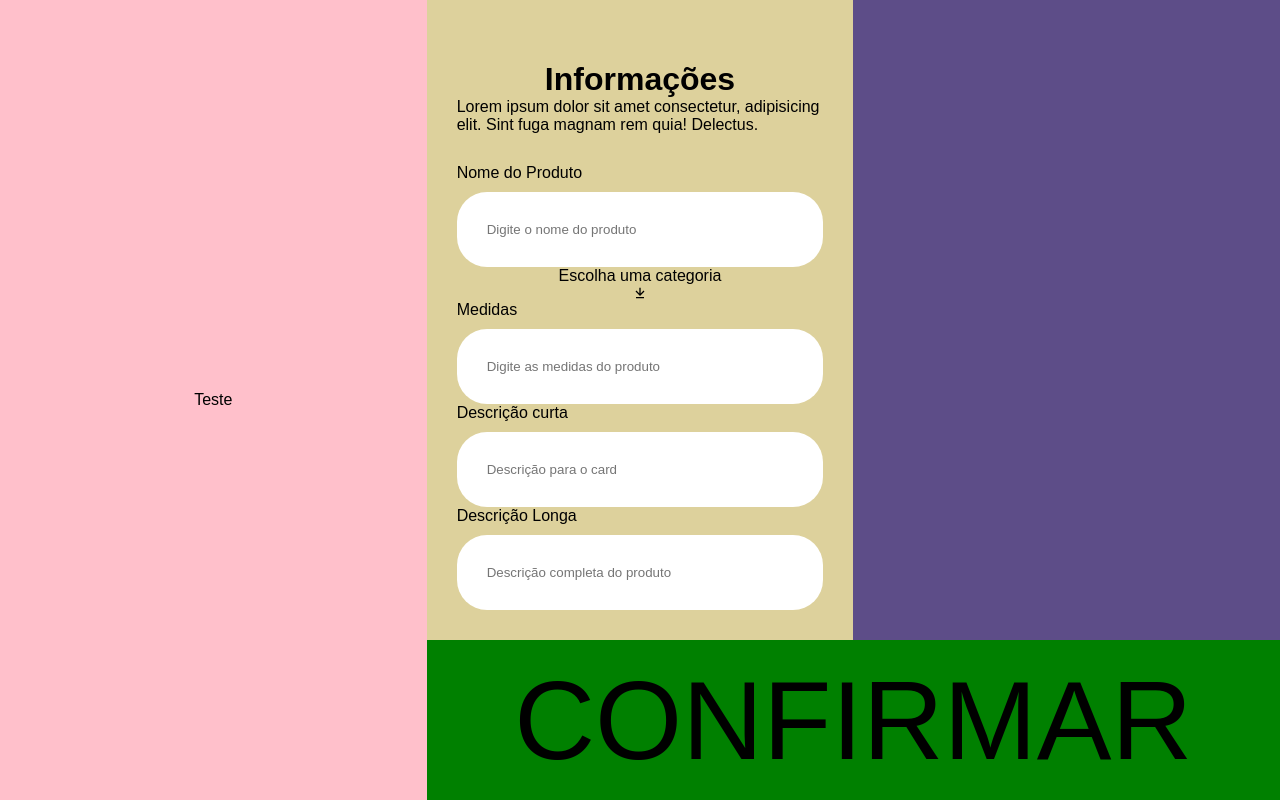
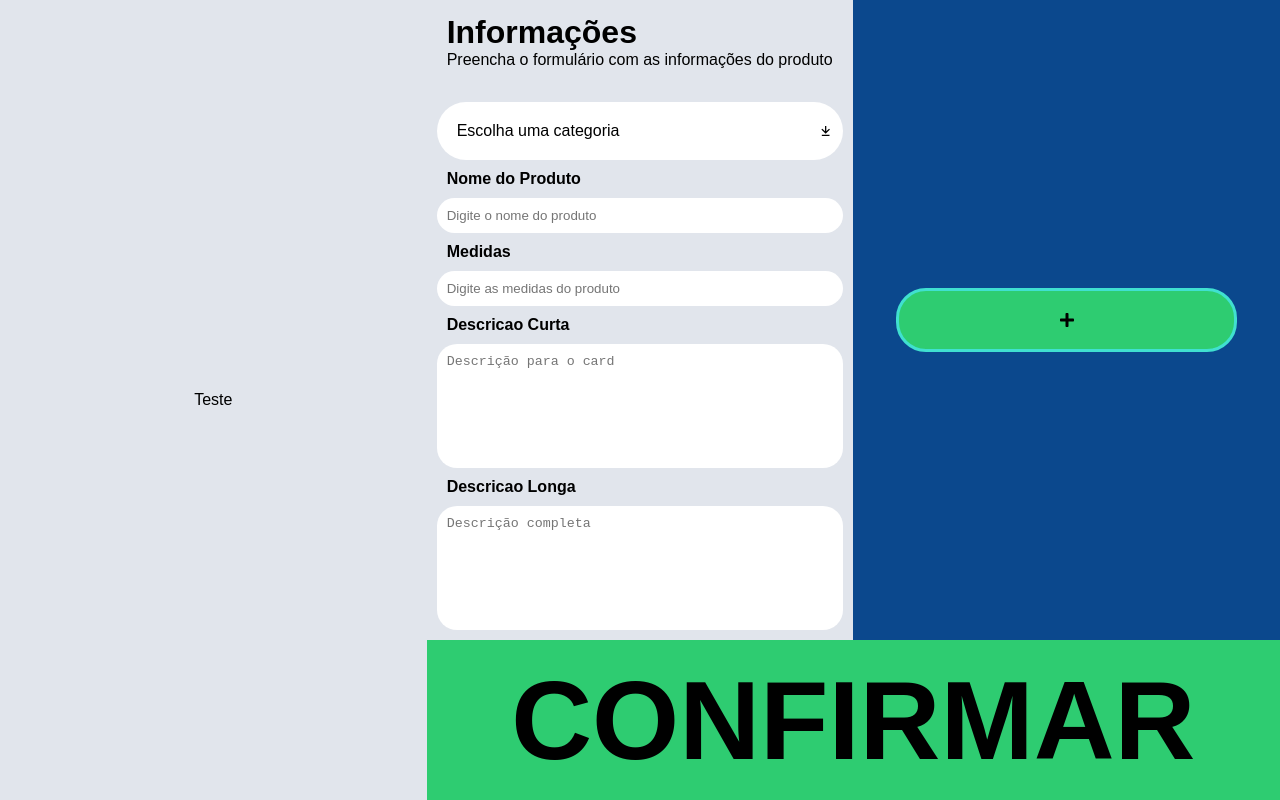
Before and after one commit to JuniorHolanda/dashboard-catalogo-miriam-momesso, a Next.js app: page / in a window 1280 px wide. Built offline with nearby package versions, Linux system fonts and the light colour scheme.

Commit message:
wip: cria formulario de galeria

```diff
--- /dev/null
+++ b/src/components/FormGallery/FormGallery.styles.jsx
@@ -0,0 +1,100 @@
+'use client'
+
+import styled from "styled-components"
+
+export const SformGallery = styled.div`
+    display: flex;
+    flex-direction: column;
+    justify-content: center;
+    gap: ${({theme}) => theme.spacing.medium};
+    align-items: center;
+    width: 100%;
+    height: 100%;
+    background-color: ${({theme}) => theme.colors.secondary};
+`
+
+export const ScardImg = styled.div`
+    display: grid;
+    grid-template: 1fr 8fr 1fr / 2fr 1fr;
+    width: 80%;
+    height: 90%;
+    padding: ${({theme}) => theme.spacing.small};
+    gap: ${({theme}) => theme.spacing.small};
+    max-height: 200px;
+    background-color: ${({theme}) => theme.colors.primary};
+    border-radius: ${({theme}) => theme.spacing.medium};
+`
+
+export const Sheader = styled.div`
+    display: flex;
+    justify-content: space-between;
+    grid-area: 1 / 1 / 2 / 4;
+    width: 100%;
+    height: 100%;
+    font-size:clamp(0.7px, 2em, 3vw);
+
+    button{
+        padding: ${({theme}) => theme.spacing.small};
+        border-radius: ${({theme}) => theme.spacing.small};
+        background-color: ${({theme}) => theme.colors.background3};
+        border: none;
+        color: ${({theme}) => theme.colors.text2};
+    }
+`
+
+
+export const Sinfo = styled.label`
+    display: flex;
+    flex-direction: column;
+    gap: ${({theme}) => theme.spacing.medium};
+    grid-area: 2 / 1 / 3 / 2;
+    width: 100%;
+    height: 100%;
+
+    textarea{
+        border-radius: ${({theme}) => theme.spacing.medium};
+        border: none;
+        width: 100%;
+        height: 100%;
+        resize:none;
+    }
+`
+
+
+export const ScontainerImg = styled.div`
+    display: flex;
+    flex-direction: column;
+    grid-area: 2 / 2 / 3 /3;
+    width: 100%;
+    height: 100%;
+    overflow: hidden;
+
+    img {
+        object-fit: cover;
+        object-position: center;
+        width: 100%;
+        height: 100%;
+    }
+`
+
+
+export const Sinput = styled.label`
+    position: relative;
+    display: flex;
+    flex-direction: column;
+    justify-content: center;
+    align-items: center;
+    height: 10%;
+    width: 80%;
+    border-radius: 30px;
+    background-color: ${({theme}) => theme.colors.third};
+    border: solid turquoise;
+
+    input {
+        cursor: pointer;
+        width: 100%;
+        height: 100%;
+        position: absolute;
+        opacity: 0;
+    }
+`
--- /dev/null
+++ b/src/components/FormGallery/index.tsx
@@ -0,0 +1,65 @@
+"use client";
+import { useState } from "react";
+import {
+  ScardImg,
+  ScontainerImg,
+  SformGallery,
+  Sheader,
+  Sinfo,
+  Sinput,
+} from "./FormGallery.styles";
+import { FaPlus } from "react-icons/fa";
+import { IoClose } from "react-icons/io5";
+
+export default function FormGallery() {
+  const [file, setFile] = useState<File | null>(null);
+  const [preview, setPreview] = useState<string | null>(null);
+
+  const handleChange = (e: React.ChangeEvent<HTMLInputElement>) => {
+    const selected = e.target.files?.[0];
+    if (!selected) return;
+
+    if (!["image/jpeg", "image/png"].includes(selected.type)) {
+      alert("Apenas JPEG ou PNG são permitidos.");
+      return;
+    }
+
+    if (selected.size > 300 * 1024) {
+      alert("Arquivo muito grande (máx. 300kb).");
+      return;
+    }
+
+    setFile(selected);
+    setPreview(URL.createObjectURL(selected));
+  };
+
+  return (
+    <SformGallery>
+      {preview && (
+        <ScardImg>
+          <Sheader>
+            <button>Capa</button>
+            <button>
+              <IoClose />
+            </button>
+          </Sheader>
+          <Sinfo>
+            <span>Texto Alternativo</span>
+            <textarea
+              name="texAlt"
+              placeholder="descreva a imagem"
+              maxLength={100}
+            ></textarea>
+          </Sinfo>
+          <ScontainerImg>
+            <img src={preview} alt="" />
+          </ScontainerImg>
+        </ScardImg>
+      )}
+      <Sinput>
+        <FaPlus />
+        <input type="file" accept=".png, .jpg, .jpeg" onChange={handleChange} />
+      </Sinput>
+    </SformGallery>
+  );
+}
--- a/src/components/HeroSection/HeroSection.styles.tsx
+++ b/src/components/HeroSection/HeroSection.styles.tsx
@@ -7,6 +7,7 @@
     height: 100vh;
     width: 100%;
     grid-template: auto / repeat(3, 1fr);
+    background-color: ${({ theme }) => theme.colors.background1};
 `;
 
 export const Saside = styled.aside`
@@ -17,7 +18,6 @@
     align-items: center;
     height: 100%;
     width: 100%;
-    background-color: pink;
 `;
 
 export const Sform = styled.form`
@@ -26,21 +26,29 @@
     grid-template: 8fr 2fr / repeat(2, 1fr);
     height: 100%;
     width: 100%;
-    background-color: #5d4d88;
-
-    button {
+`;
+export const Sbutton = styled.div `
         display: flex;
         justify-content: center;
         align-items: center;
+        grid-area: 2 / 1 / 3 / 3;
+
+        button{
+            display: flex;
+            justify-content: center;
+            align-items: center;
+            text-transform: uppercase;
+            font-weight: 900;
+            width: 100%;
             cursor: pointer;
             font-size: 7em;
             width: 100%;
             height: 100%;
-        background-color: green;
-        grid-area: 2 / 1 / 3 / 3;
+            background-color: ${({theme}) => theme.colors.third};
             border: none;
         }
 `;
+
 
 export const ScontainerData = styled.div`
     display: flex;
@@ -49,15 +57,51 @@
     align-items: center;
     height: 100%;
     width: 100%;
-    background-color: #ddd19c;
-    padding: 30px;
+    padding: 10px;
+    gap: 30px;
+`;
 
-    div{
-        width: 100%;    display: flex;
+export const ScontainerInfo = styled.div`
+    display: flex;
     flex-direction: column;
     justify-content: center;
+    align-items: flex-start;
+    height: 10%;
+    width: 100%;
+    padding: 10px;
+`;
+
+
+export const ScontainerInput = styled.div`
+    display: flex;
+    flex-direction: column;
+    justify-content: flex-start;
     align-items: center;
+    width: 100%;
+    height: 90%;
+    gap: 10px;
+`;
+
+export const Slabel = styled.label`
+    display: flex;
+    flex-direction: column;
+    justify-content: center;
+    align-items: flex-start;
+    gap: 10px;
+    width: 100%;
+    height: 90%;
+    font-weight: 800;
+
+    span{
+        padding-left: 10px;
+    }
+
+    textarea{
+        resize: none;
+        width: 100%;
         height: 100%;
-        width: 100%;
+        border-radius: 20px;
+        border: none;
+        padding: 10px;
     }
 `;
--- a/src/components/HeroSection/index.tsx
+++ b/src/components/HeroSection/index.tsx
@@ -1,12 +1,16 @@
 import {
   Saside,
+  Sbutton,
   ScontainerData,
+  ScontainerInfo,
+  ScontainerInput,
   Sform,
   SheroSection,
+  Slabel,
 } from "./HeroSection.styles";
-import dataCategory from '@/data/category.json'
 import Select from "../Select";
 import Input from "../Input";
+import FormGallery from "../FormGallery";
 
 export default function HeroSection() {
   return (
@@ -16,14 +20,14 @@
       </Saside>
       <Sform>
         <ScontainerData>
-          <div>
+          <ScontainerInfo>
             <h1>Informações</h1>
             <p>
-              Lorem ipsum dolor sit amet consectetur, adipisicing elit. Sint
-              fuga magnam rem quia! Delectus.
+              Preencha o formulário com as informações do produto
             </p>
-          </div>
-          <div>
+          </ScontainerInfo>
+          <ScontainerInput>
+            <Select type="costuraveis" />
             <Input
               label="Nome do Produto"
               name="nome-do-produto"
@@ -31,33 +35,35 @@
               placeholder="Digite o nome do produto"
             />
 
-            <Select type="costuraveis" />
-
-
-
-
             <Input
               label="Medidas"
               name="medidas-do-produto"
               type="text"
               placeholder="Digite as medidas do produto"
             />
-            <Input
-              label="Descrição curta"
-              name="medidas-do-produto"
-              type="text"
-              placeholder="Descrição para o card"
-            />
-            <Input
-              label="Descrição Longa"
-              name="medidas-do-produto"
-              type="text"
-              placeholder="Descrição completa do produto"
-            />
-          </div>
+
+            <Slabel>
+              <span>Descricao Curta</span>
+              <textarea
+                name="descricao-card-produto"
+                placeholder="Descrição para o card"
+              />
+            </Slabel>
+
+            <Slabel>
+              <span>Descricao Longa</span>
+              <textarea
+                name="descricao-completa-produto"
+                placeholder="Descrição completa"
+              />
+            </Slabel>
+          </ScontainerInput>
         </ScontainerData>
-        <div></div>
-        <button>CONFIRMAR</button>
+
+        <FormGallery />
+        <Sbutton>
+          <button>Confirmar</button>
+        </Sbutton>
       </Sform>
     </SheroSection>
   );
--- a/src/components/Input/Input.styles.tsx
+++ b/src/components/Input/Input.styles.tsx
@@ -1,25 +1,44 @@
-'use client'
+"use client";
 
-import styled from "styled-components"
+import styled from "styled-components";
 
-export const Sfield = styled.label`
+type SelectProps = {
+  isSelect?: boolean;
+};
+
+export const Sfield = styled.label<SelectProps>`
+  top: calc(100% + 10px);
+  left: 0;
+  position: ${({isSelect}) => (isSelect ? "relative" : "static")};
   display: flex;
-    flex-direction: column;
-    justify-content: center;
+  flex-direction: ${({ isSelect }) => (isSelect ? "row" : "column")};
+  justify-content: space-between;
   align-items: flex-start;
+  font-weight: 800;
   gap: 10px;
   width: 100%;
+  height: fit-content;
+  background-color: transparent;
+
+  span {
+    padding-left: 10px;
+  }
+
 
   input {
+    position: ${({isSelect}) => (isSelect ? "absolute" : "static")};
+    appearance: none; /* Remove estilo nativo */
+    -webkit-appearance: none; /* Necessário para Safari */
+    -moz-appearance: none;
+    opacity: ${({ isSelect }) => (isSelect ? "0" : "1")};
     display: flex;
-        flex-direction: column;
     justify-content: flex-start;
     align-items: center;
     width: 100%;
+    height: 100%;
     background-color: #ffffff;
     border: none;
     border-radius: 30px;
-        padding: 30px;
-
+    padding: 10px;
   }
 `;
--- a/src/components/Input/index.tsx
+++ b/src/components/Input/index.tsx
@@ -5,20 +5,25 @@
   type: string,
   name: string,
   placeholder: string,
-    label: string
-    value: string
+  label: string,
+  value?: string,
+  $isSelect?: boolean
+  onChange?: (e: React.ChangeEvent<HTMLInputElement>) => void
 }
 
-export default function Input( {label, ...props} : InputProps) {
+export default function Input( {label, $isSelect, ...props} : InputProps) {
   return (
-    <Sfield>
-        {label}
+    <>
+    <Sfield isSelect={$isSelect}>
+        <span>{label}</span>
         <input
           type={props.type}
           name={props.name}
           placeholder={props.placeholder}
           value={props.value}
+          onChange={props.onChange}
         />
     </Sfield>
+    </>
   )
 }
--- a/src/components/Select/Select.styles.tsx
+++ b/src/components/Select/Select.styles.tsx
@@ -0,0 +1,43 @@
+'use client'
+
+import styled from "styled-components"
+
+export const SSelect = styled.div`
+    position: relative;
+    display: flex;
+    justify-content: center;
+    align-items: center;
+    width: 100%;
+    flex-direction: column;
+    background-color: #ffffff;
+    border-radius: 30px;
+
+    span{
+        display: flex;
+        justify-content: start;
+        align-items: center;
+        padding: 10px;
+        width: 100%;
+        height: 100%;
+        border-radius: 15px;
+    }
+
+    ul {
+        top: 100%;
+        position: absolute;
+        display: flex;
+        flex-direction: column;
+        justify-content: center;
+        align-items: center;
+        width: 100%;
+        height: fit-content;
+        background-color: #585abd;
+
+        li{
+            border: solid red;
+            display: flex;
+            width: 100%;
+            height: 100%;
+        }
+    }
+`
--- a/src/components/Select/index.tsx
+++ b/src/components/Select/index.tsx
@@ -3,6 +3,8 @@
 import Input from "../Input";
 import { useState } from "react";
 import { BiArrowToBottom, BiArrowToTop } from "react-icons/bi";
+import { DiDart } from "react-icons/di";
+import { SSelect } from "./Select.styles";
 
 type SelectProps = {
   type: string;
@@ -24,55 +26,35 @@
   const [open, setOpen] = useState<Boolean>(false);
   const [selected, setSelected] = useState<string>("Escolha uma categoria");
 
+  const handleChange = (e: React.ChangeEvent<HTMLInputElement>) => {
+    setSelected(e.target.value);
+  }
+
   return (
-    <div>
-      <div onClick={() => setOpen(!open)}>
+    <SSelect>
+      <span onClick={() => setOpen(!open)}>
         <span>{selected}</span>
         {open ? <BiArrowToTop /> : <BiArrowToBottom />}
-      </div>
+      </span>
 
       {open && (
-        <div>
+        <ul>
           {dataCategory.map((cat: DataCategoryProps) => (
-            <Input
+            <li>
+              <Input
               key={`${cat.id}`}
               label={cat.category}
+              value={cat.category}
               type="radio"
               name="category"
               placeholder="Selecione uma categoria"
-              value={cat.category}
-            //   onChange={handleChange}
+              onChange={handleChange}
+              $isSelect={true}
             />
+            </li>
           ))}
-        </div>
+        </ul>
       )}
-    </div>
+    </SSelect>
   );
 }
-
-/*
-
-
-            <div>
-              <div onClick={() => setOpen(!open)}>
-                <span>{selected}</span>
-                {open ? <BiArrowToTop /> : <BiArrowToBottom />}
-              </div>
-
-              {open && (
-                <div>
-                  {category.map((cat, index) => (
-                    <Input
-                      key={`${cat.value}-${index}`}
-                      label={cat.value}
-                      type="radio"
-                      name="category"
-                      placeholder="Selecione uma categoria"
-                      value={cat.value}
-                      onChange={handleChange}
-                    />
-                  ))}
-                </div>
-              )}
-            </div>
-            */
--- a/src/styles/theme.ts
+++ b/src/styles/theme.ts
@@ -3,6 +3,10 @@
     body: "'Roboto', sans-serif",
     heading: "'Montserrat', sans-serif",
   },
+  size: {
+    small: ''
+  },
+
   spacing: {
     small: "8px",
     medium: "16px",
@@ -14,9 +18,14 @@
   ...baseTheme,
   colors: {
     primary: "#3498db",
-    secondary: "#2ecc71",
-    background: "#496ccf",
-    text: "#333333",
+    secondary: "#0b488dff",
+    third: "#2ecc71",
+    background1: "#e1e5ecff",
+    background2: "#ffffffff",
+    background3: "#141414ff",
+    text1: "#333333",
+    text2: "#ffffffff",
+
   },
 };
 
```
Also changed, not shown: src/styled.d.ts (added, +26 -0 lines). Lines whose indentation alone changed are shown as unchanged.
